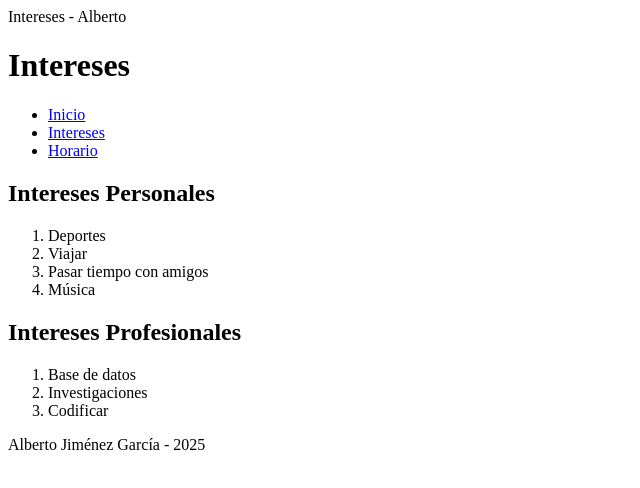
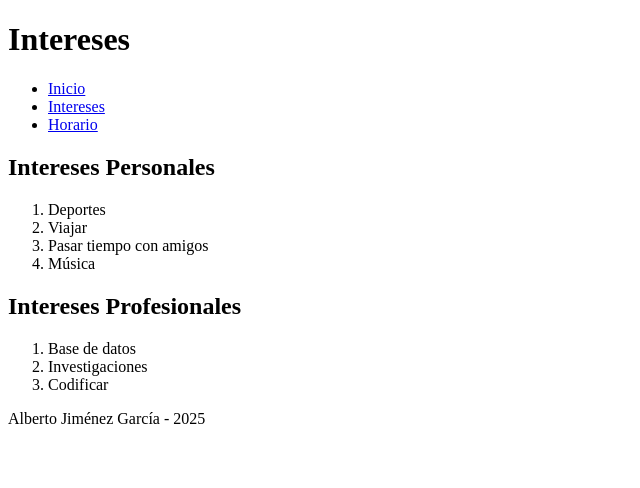
Before and after one commit to Albertojg05/Curriculum_JimenezAlberto, a plain HTML site: page interests.html in a window 1280 px wide. Shown: the whole page, without its empty margins (0-640 px from the left). Drawn offline with Linux system fonts and the light colour scheme.

Commit message:
Corrección

```diff
--- a/interests.html
+++ b/interests.html
@@ -2,7 +2,7 @@
 <html>
 
 <head>
-    <tittle>Intereses - Alberto</tittle>
+    <title>Intereses - Alberto</title>
     <meta charset="UTF-8">
 </head>
 
```
